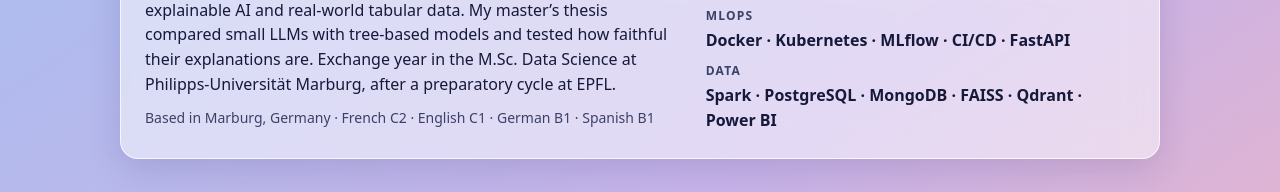
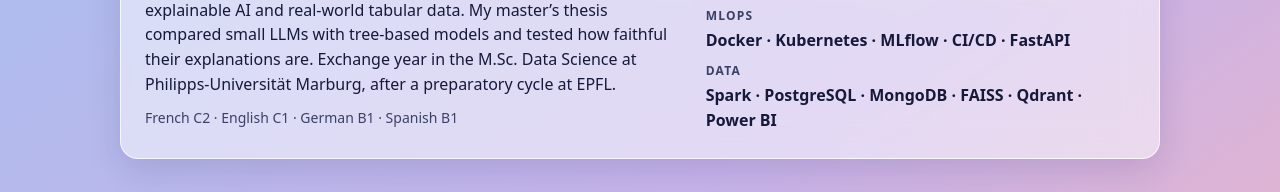
Before and after one commit to feriel-b/feriel-b.github.io, an Astro site: page / in a window 1280 px wide. Shown: the part 822-1014 px from the top of the page. Built offline with nearby package versions, Linux system fonts and the light colour scheme; Astro itself is replaced by a stand-in of ours; animation ran at ten frames a second.

Commit message:
Remove location from site and CV (#7)
Claude-Session: https://claude.ai/code/session_01NzbdG9XC86LVnkVPKcNhaQ

Co-authored-by: Claude Opus 5.5 <noreply@anthropic.com>

```diff
--- a/src/pages/index.astro
+++ b/src/pages/index.astro
@@ -55,7 +55,7 @@ const desc = 'Feriel Bouguecha, Master 2 data science & AI: LLMs, RAG, explainab
         <div>
           <p class="honours">ESPRIT engineering degree, Data Science · Graduated Nov 2026 with highest honours<br /><strong>Mention Excellent · Félicitations du jury · 18/20</strong></p>
           <p>Data Science &amp; AI engineer focused on Large Language Models, explainable AI and real-world tabular data. My master&rsquo;s thesis compared small LLMs with tree-based models and tested how faithful their explanations are. Exchange year in the M.Sc. Data Science at Philipps-Universität Marburg, after a preparatory cycle at EPFL.</p>
-          <p class="meta">Based in Marburg, Germany · French C2 · English C1 · German B1 · Spanish B1</p>
+          <p class="meta">French C2 · English C1 · German B1 · Spanish B1</p>
         </div>
         <div class="skills">
           <div><b>Languages</b><span>Python · R · SQL · SAS</span></div>
```
Also changed, not shown: 1 other file.
